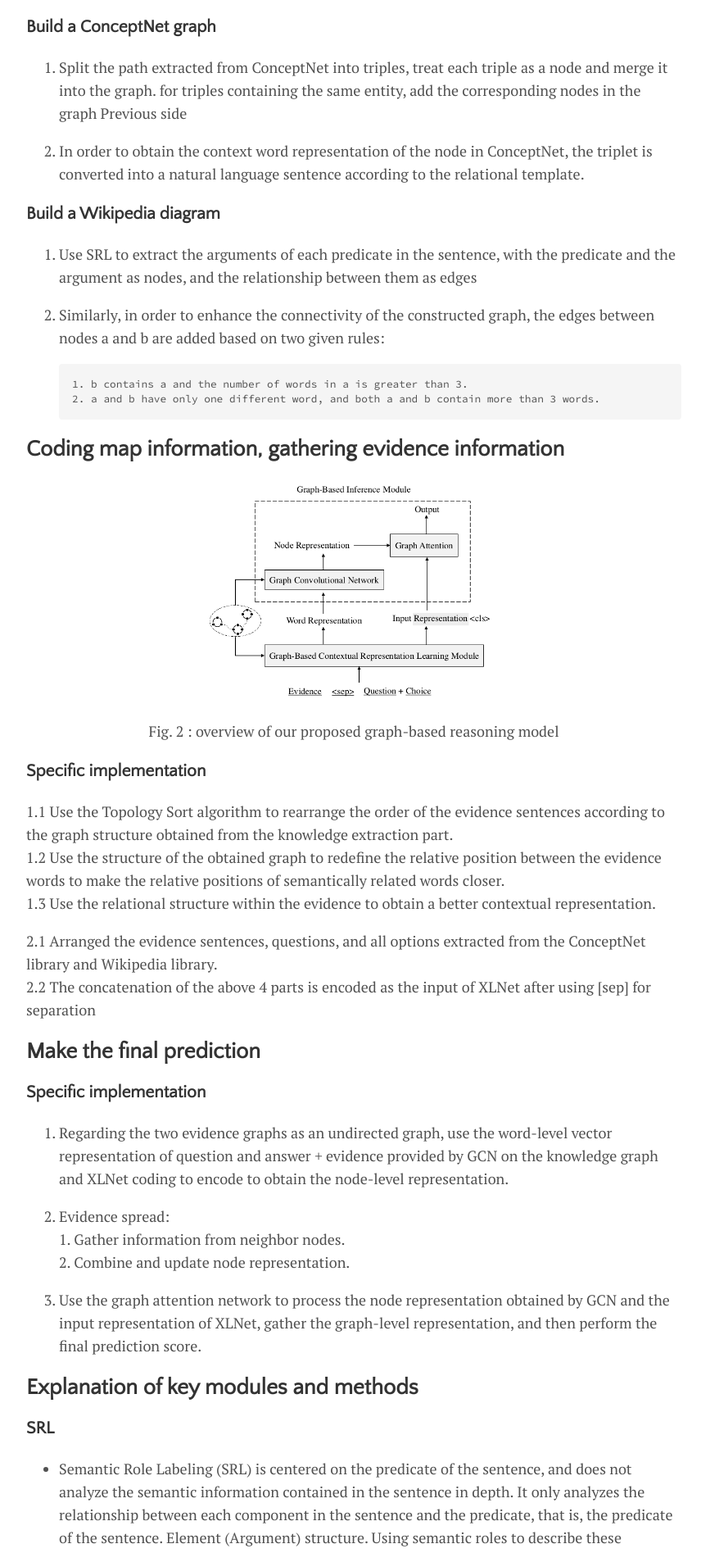
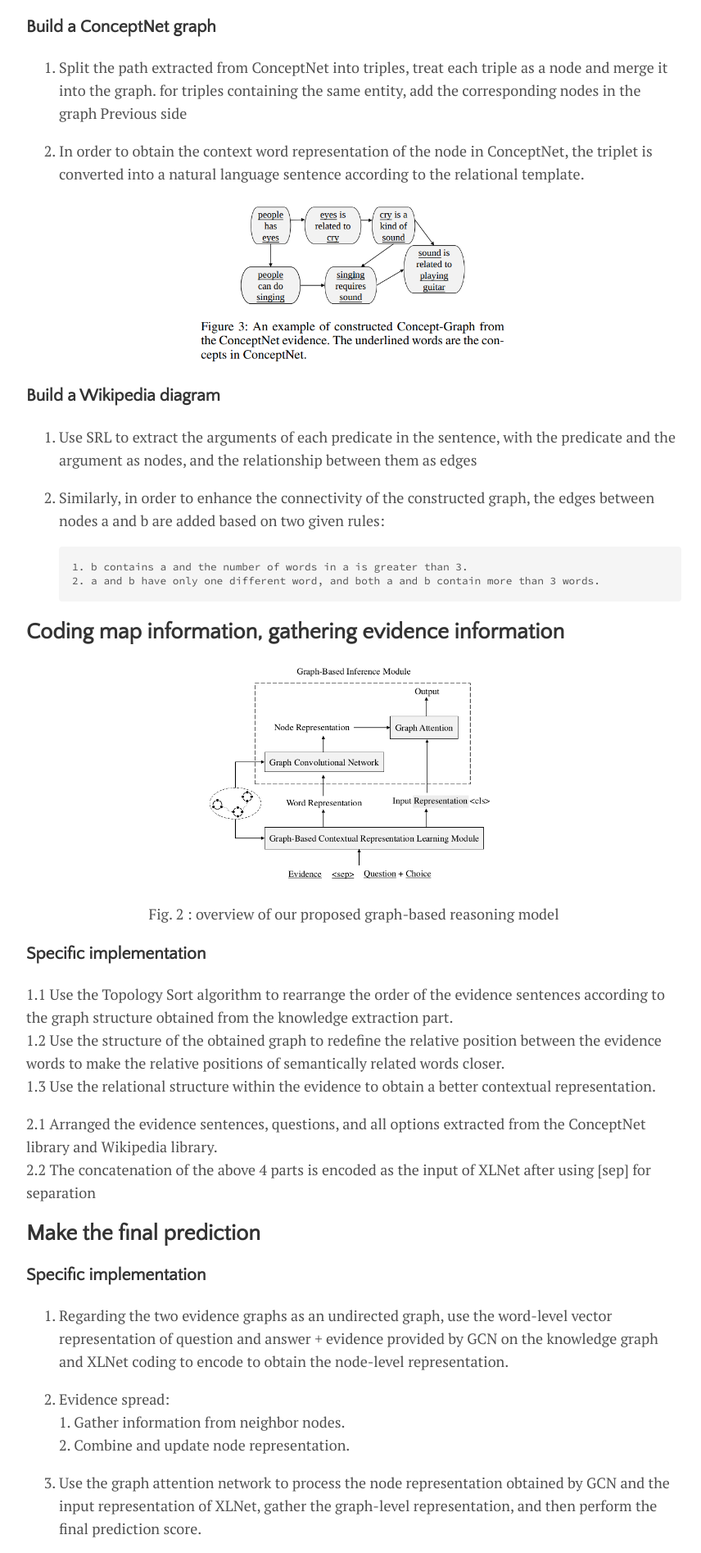
Before and after one commit to IslamMohamedMosaad/IslamMohamedMosaad.github.io, a Jekyll site: the page built from _posts/2021-08-11-Graph-Based-Reasoning-over-Heterogeneous-External-Knowledge-for-Commonsense-Question-Answering.md, in a window 1280 px wide. Shown: the part 2907-4802 px from the top of the page at 82% size, without its empty margins (208-1064 px from the left). Built offline with Jekyll 4.4.1, drawn with Linux system fonts in a browser that asks for light colours; comment, search, counter and statistics services are not loaded.

Commit message:
Update 2021-08-11-Graph-Based-Reasoning-over-Heterogeneous-External-Knowledge-for-Commonsense-Question-Answering.md

```diff
--- a/_posts/2021-08-11-Graph-Based-Reasoning-over-Heterogeneous-External-Knowledge-for-Commonsense-Question-Answering.md
+++ b/_posts/2021-08-11-Graph-Based-Reasoning-over-Heterogeneous-External-Knowledge-for-Commonsense-Question-Answering.md
@@ -78,6 +78,13 @@
  1. Split the path extracted from ConceptNet into triples, treat each triple as a node and merge it into the graph. for triples containing the same entity, add the corresponding nodes in the graph Previous side
 
  2. In order to obtain the context word representation of the node in ConceptNet, the triplet is converted into a natural language sentence according to the relational template.
+
+<p align="center">
+<img align="center" width="400" height="100" src="../assets/img/Screenshot from 2021-08-24 14-57-13.png">
+</p>
+<p align="center">
+</p>
+
 
 ### **Build a Wikipedia diagram**
 
```
